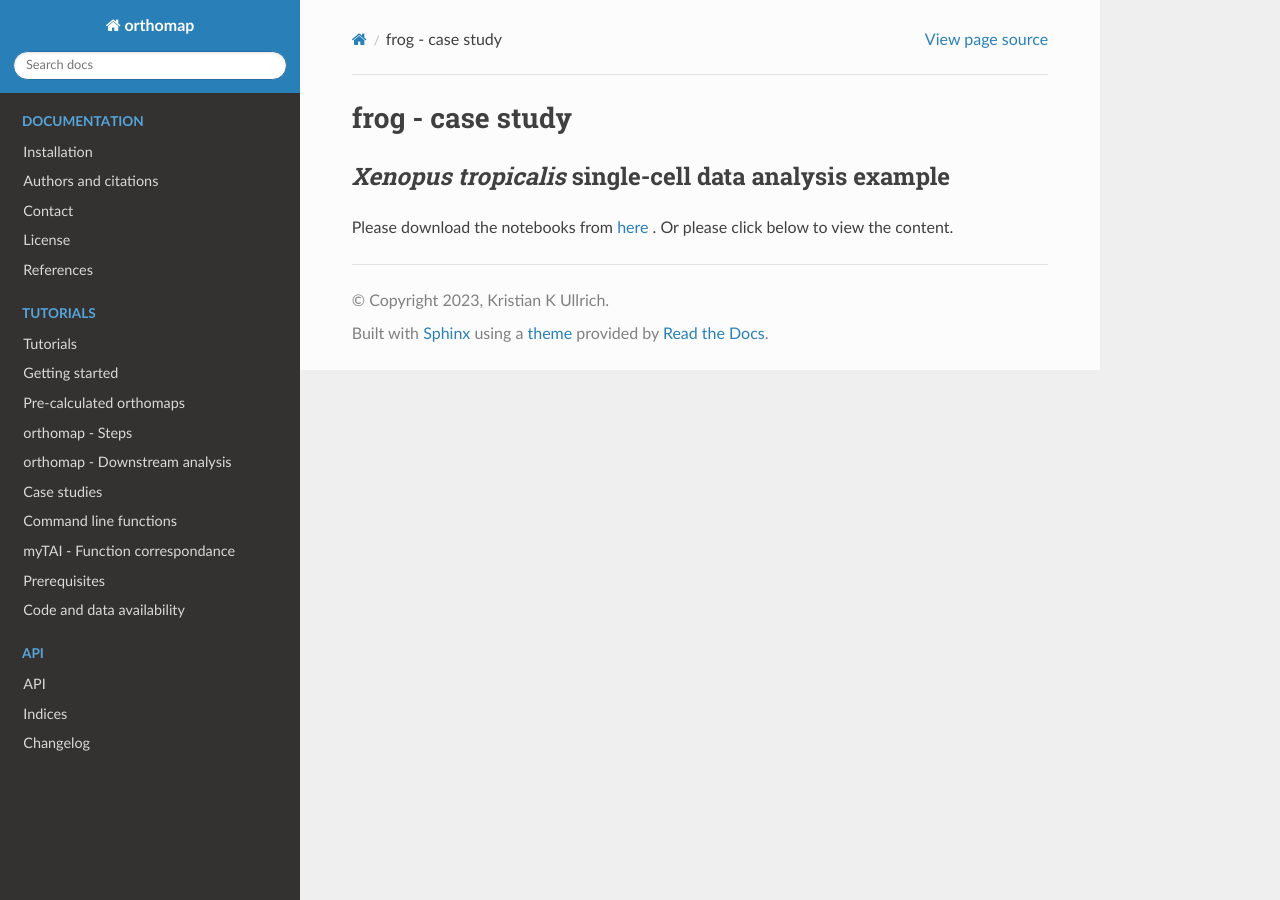
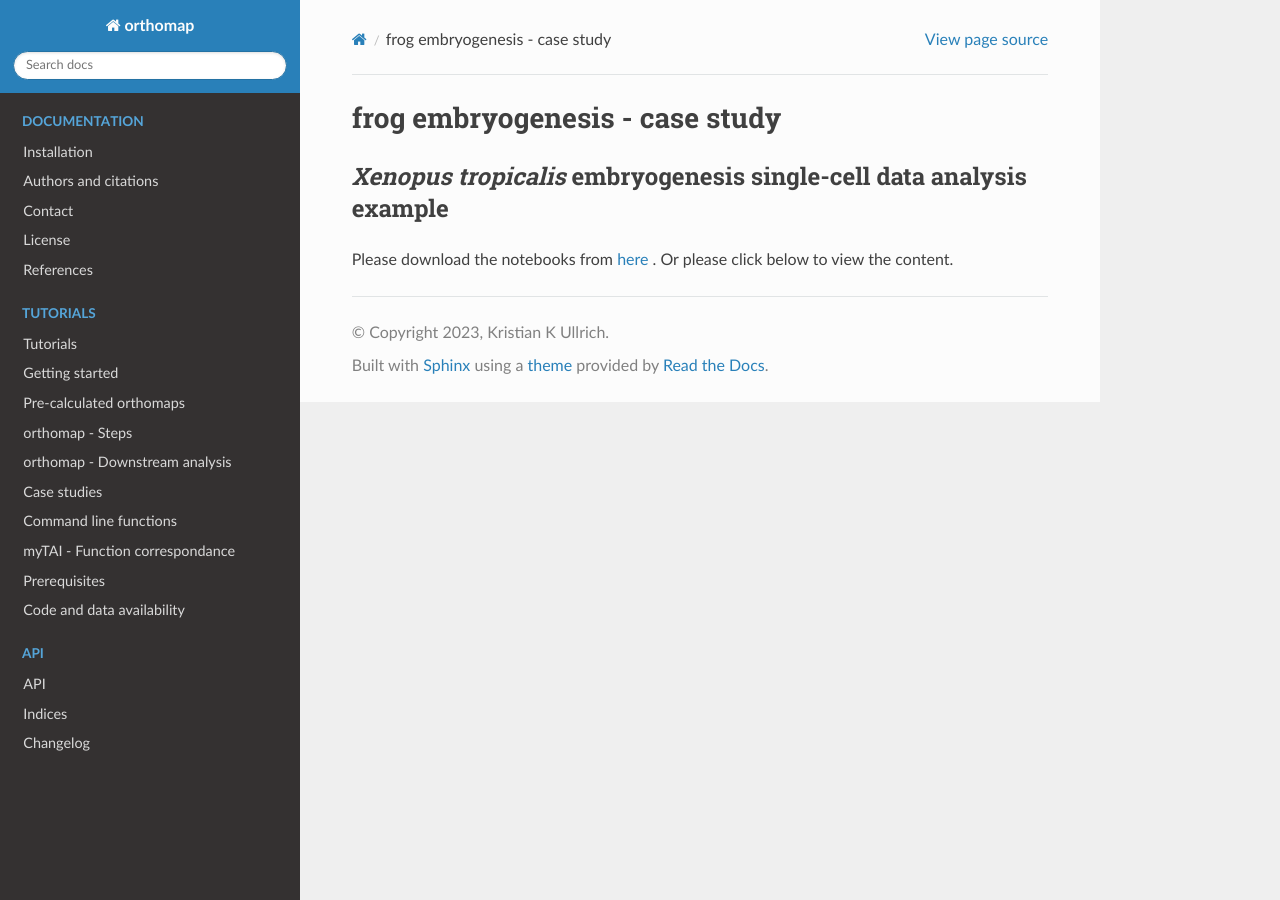
Before and after one commit to kullrich/orthomap, a Sphinx documentation site: the page built from docs/tutorials/frog_example.rst, in a window 1280 px wide. Built offline with Sphinx 7.4.7 and the Read the Docs theme 2.0.0, drawn with Linux system fonts in a browser that asks for light colours; formulas are drawn with MathJax 3; pages that are not in the unit, such as notebooks, are missing from menus.

```diff
--- a/docs/tutorials/frog_example.rst
+++ b/docs/tutorials/frog_example.rst
@@ -1,10 +1,10 @@
 .. _frog_example:
 
-frog - case study
-=================
+frog embryogenesis - case study
+===============================
 
-*Xenopus tropicalis* single-cell data analysis example
-------------------------------------------------------
+*Xenopus tropicalis* embryogenesis single-cell data analysis example
+--------------------------------------------------------------------
 
 Please download the notebooks from `here <https://raw.githubusercontent.com/kullrich/orthomap/main/docs/notebooks/frog_example.ipynb>`_ .
 Or please click below to view the content.
--- a/docs/tutorials/index.rst
+++ b/docs/tutorials/index.rst
@@ -140,6 +140,7 @@
 Case studies
 ============
 
+- :doc:`paul15_example`: Notebook - *Mus musculus* hematopoiesis scRNA data example.
 - :doc:`nematode_example`: Notebook - *Caenorhabditis elegans* scRNA data example.
 - :doc:`zebrafish_example`: Notebook - *Danio rerio* scRNA data example.
 - :doc:`frog_example`: Notebook - *Xenopus tropicalis* scRNA data example.
--- a/docs/tutorials/zebrafish_example.rst
+++ b/docs/tutorials/zebrafish_example.rst
@@ -1,10 +1,10 @@
 .. _zebrafish_example:
 
-zebrafish - case study
-======================
+zebrafish embryogenesis - case study
+====================================
 
-*Danio rerio* single-cell data analysis example
------------------------------------------------
+*Danio rerio* embryogenesis single-cell data analysis example
+-------------------------------------------------------------
 
 Please download the notebooks from `here <https://raw.githubusercontent.com/kullrich/orthomap/main/docs/notebooks/frog_example.ipynb>`_ .
 Or please click below to view the content.
```
